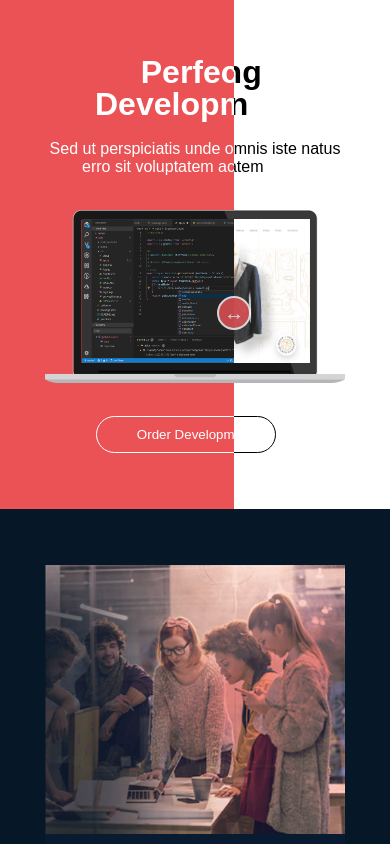
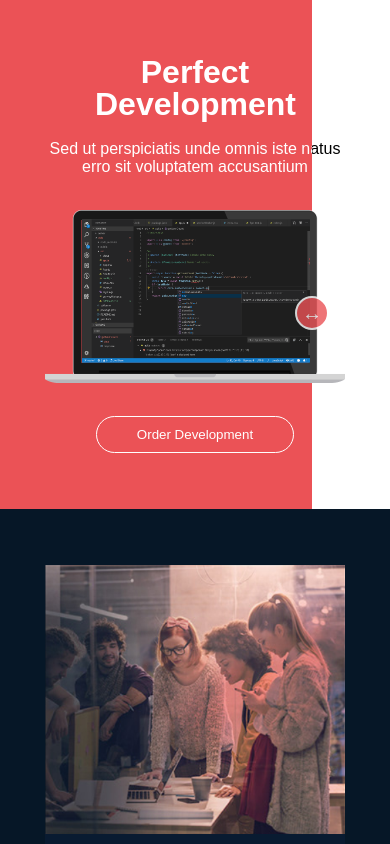
Before and after one commit to clickdigital-peru/landing-page, a React (Create React App) app: page / in a window 390 px wide. Shown: the top 844 px of the page. Built offline with nearby package versions, Linux system fonts and the light colour scheme; a web font is replaced by a local one.

Commit message:
solved issue on mobile

```diff
--- a/src/components/Hero/Hero.js
+++ b/src/components/Hero/Hero.js
@@ -8,7 +8,7 @@ class Hero extends Component {
     constructor() {
         super();
         this.state = {
-            xP: 60
+            xP: 80
         }
     }
     componentDidMount() {
@@ -19,8 +19,11 @@ class Hero extends Component {
         window.removeEventListener('resize', this.updateWindowDimensions);
     }
     handleDrag = (e, data) => {
-        const percentage = e.screenX / window.innerWidth * 100;
-        if (percentage < 80) {
+        let percentage = (e.screenX + 17) / window.innerWidth * 100;
+        if (e.changedTouches != null) {
+            percentage = (e.changedTouches[0].clientX + 17) / window.innerWidth * 100;
+        }
+        if (percentage < 90) {
             this.setState({ xP: percentage })
             console.log(this.state)
         }
@@ -61,10 +64,13 @@ class Hero extends Component {
                             </button>
                         </div>
                     </div>
-                    <div className="control-wrapper">
+                    <div className="control-wrapper" style={{
+                        marginLeft: `calc(${this.state.xP}% - 17px)`
+                    }}>
                         <Draggable
                             axis="x"
                             onDrag={this.handleDrag}
+                            bounds="#hero"
                         >
                             <div className="control">
                                 <h6>↔</h6>
```
